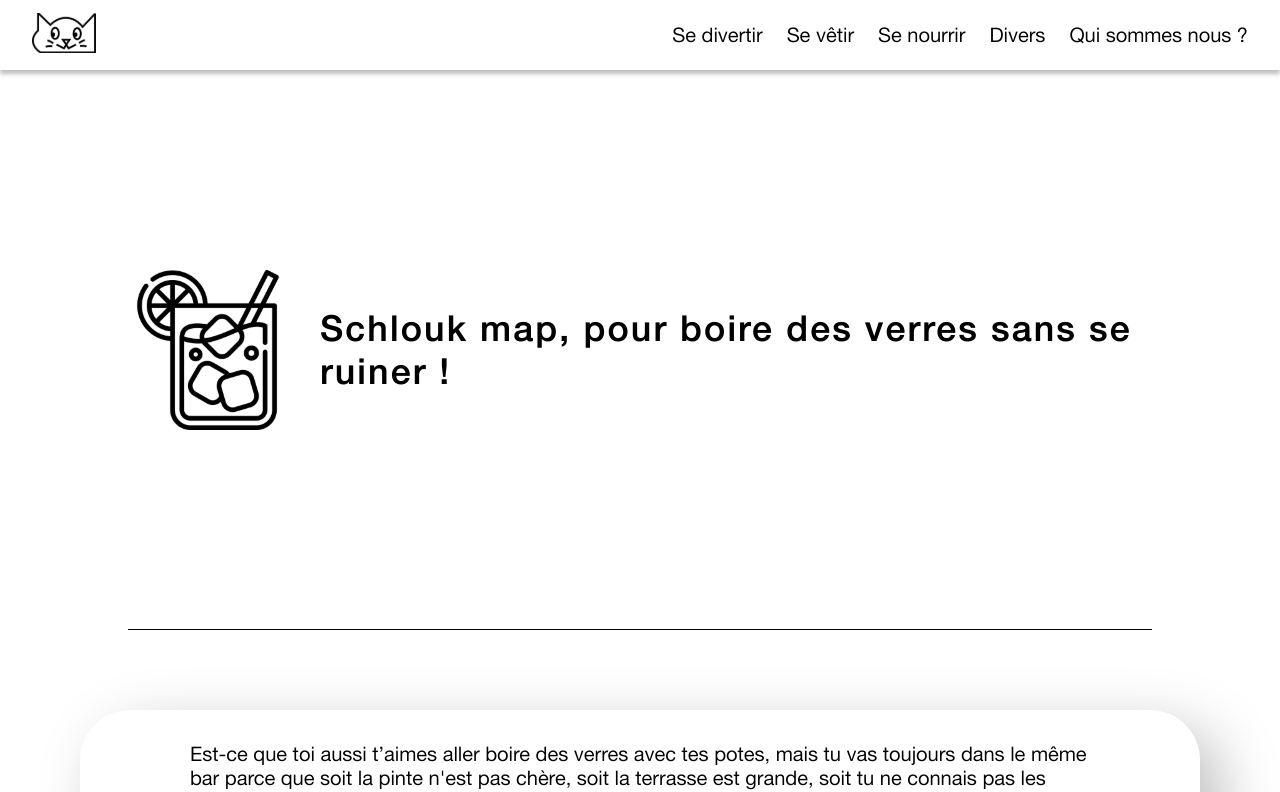
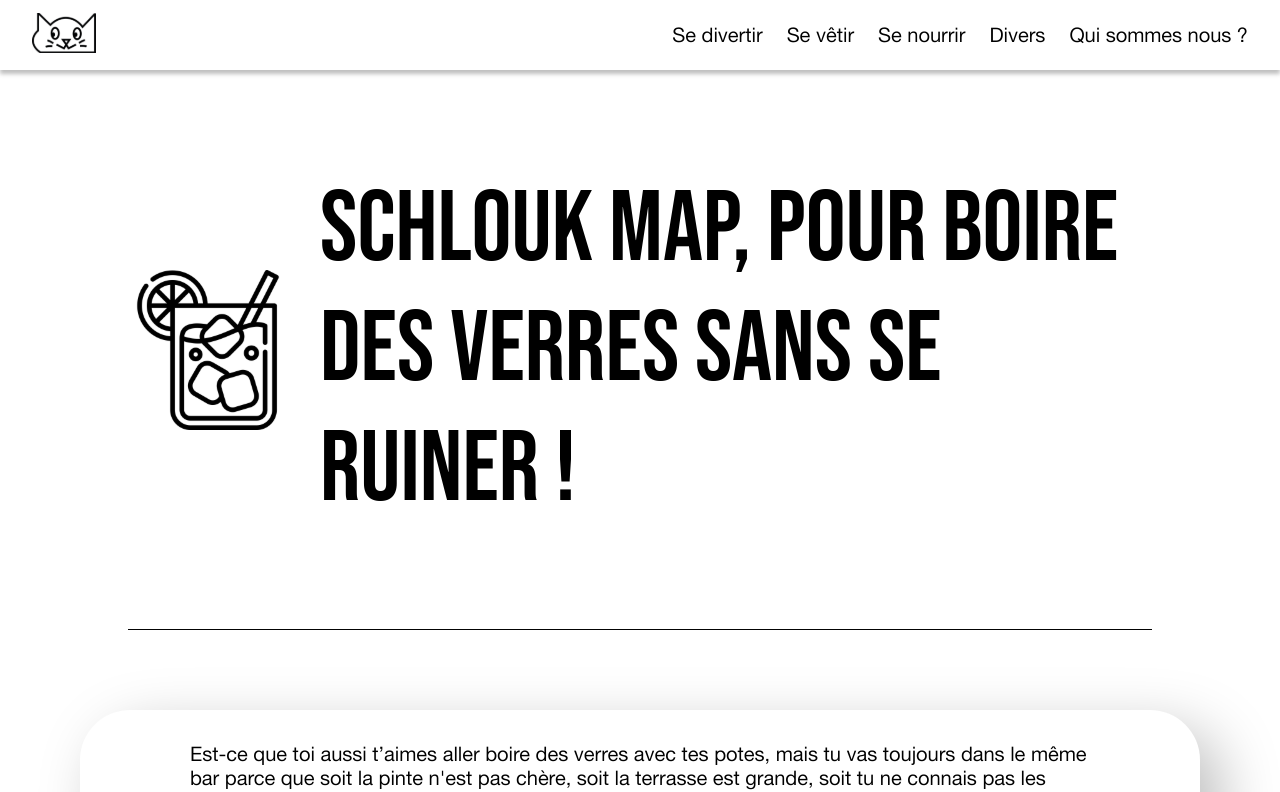
Before and after one commit to HeloisePi/Reboot2023_, a SvelteKit app: page /sedivertir/boireunverre in a window 1280 px wide. Shown: the top 792 px of the page. Built offline with nearby package versions, Linux system fonts and the light colour scheme.

Commit message:
Same style on hero

```diff
--- a/src/routes/component/HeroTheme.svelte
+++ b/src/routes/component/HeroTheme.svelte
@@ -6,7 +6,7 @@
 
 <section>
     <img src="{srcImg}" alt="{title}">
-    <h2 class="bold">{title}</h2>
+    <h1>{title}</h1>
 </section>
 
 <style>
```
